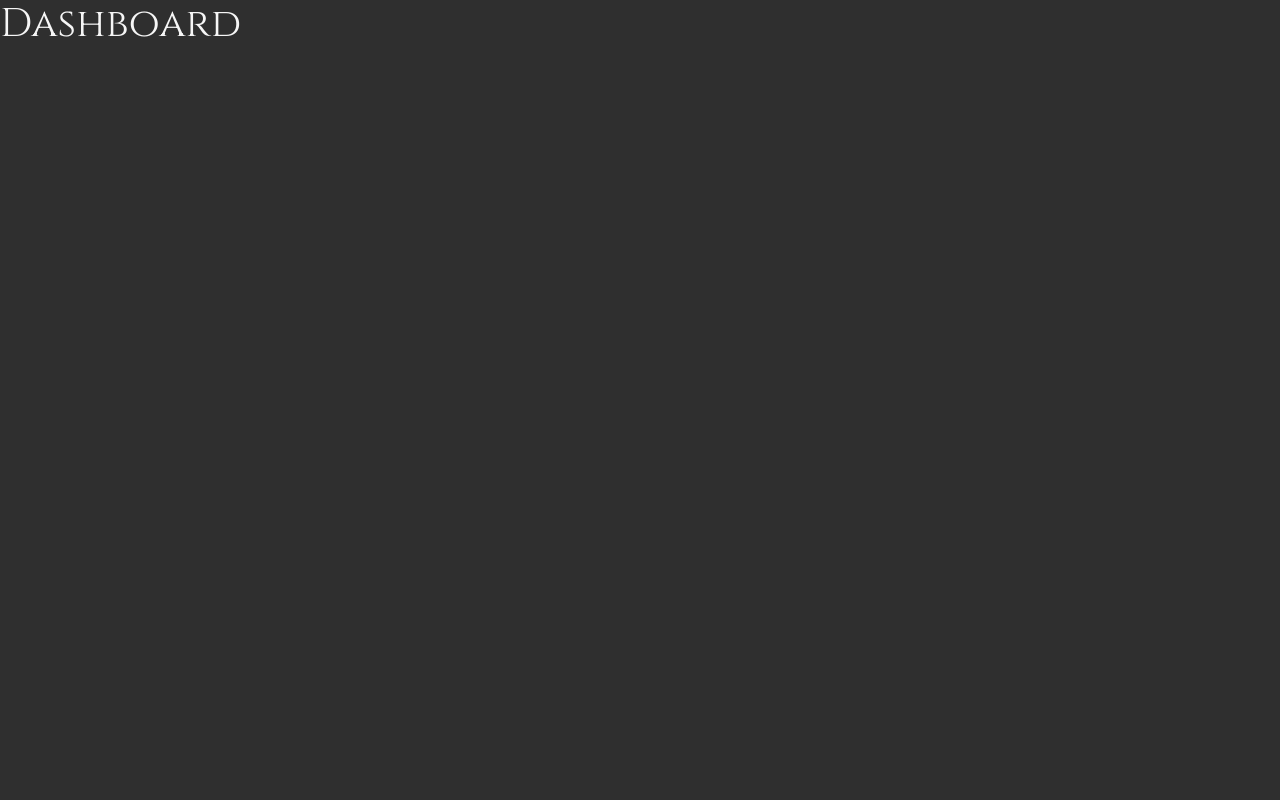
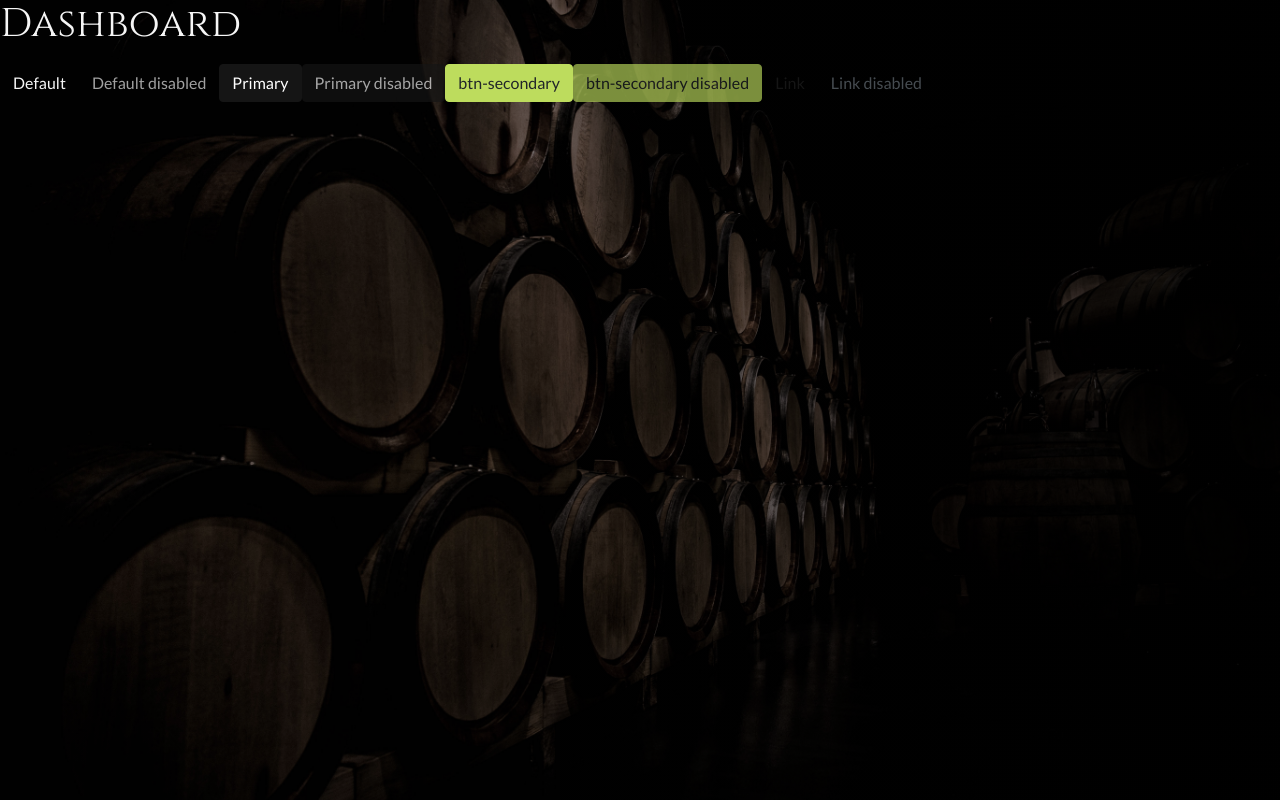
Before and after one commit to Paquan/whiskybook, a React (Vite) app: page /#/dashboard in a window 1280 px wide. Built offline with nearby package versions, Linux system fonts and the light colour scheme.

Commit message:
Add some buttons

```diff
--- a/src/containers/Dashboard.js
+++ b/src/containers/Dashboard.js
@@ -33,10 +33,34 @@ class Dashboard extends React.Component {
       });
 
     return (
-      <React.Fragment>
+      <main className="home">
         <h1>Dashboard</h1>
         <ul>{items}</ul>
-      </React.Fragment>
+        <button type="button" className="btn">
+          Default
+        </button>
+        <button type="button" className="btn" disabled>
+          Default disabled
+        </button>
+        <button type="button" className="btn btn-primary">
+          Primary
+        </button>
+        <button type="button" className="btn btn-primary" disabled>
+          Primary disabled
+        </button>
+        <button type="button" className="btn btn-secondary">
+          btn-secondary
+        </button>
+        <button type="button" className="btn btn-secondary" disabled>
+          btn-secondary disabled
+        </button>
+        <button type="button" className="btn btn-link">
+          Link
+        </button>
+        <button type="button" className="btn btn-link" disabled>
+          Link disabled
+        </button>
+      </main>
     );
   }
 }
```
